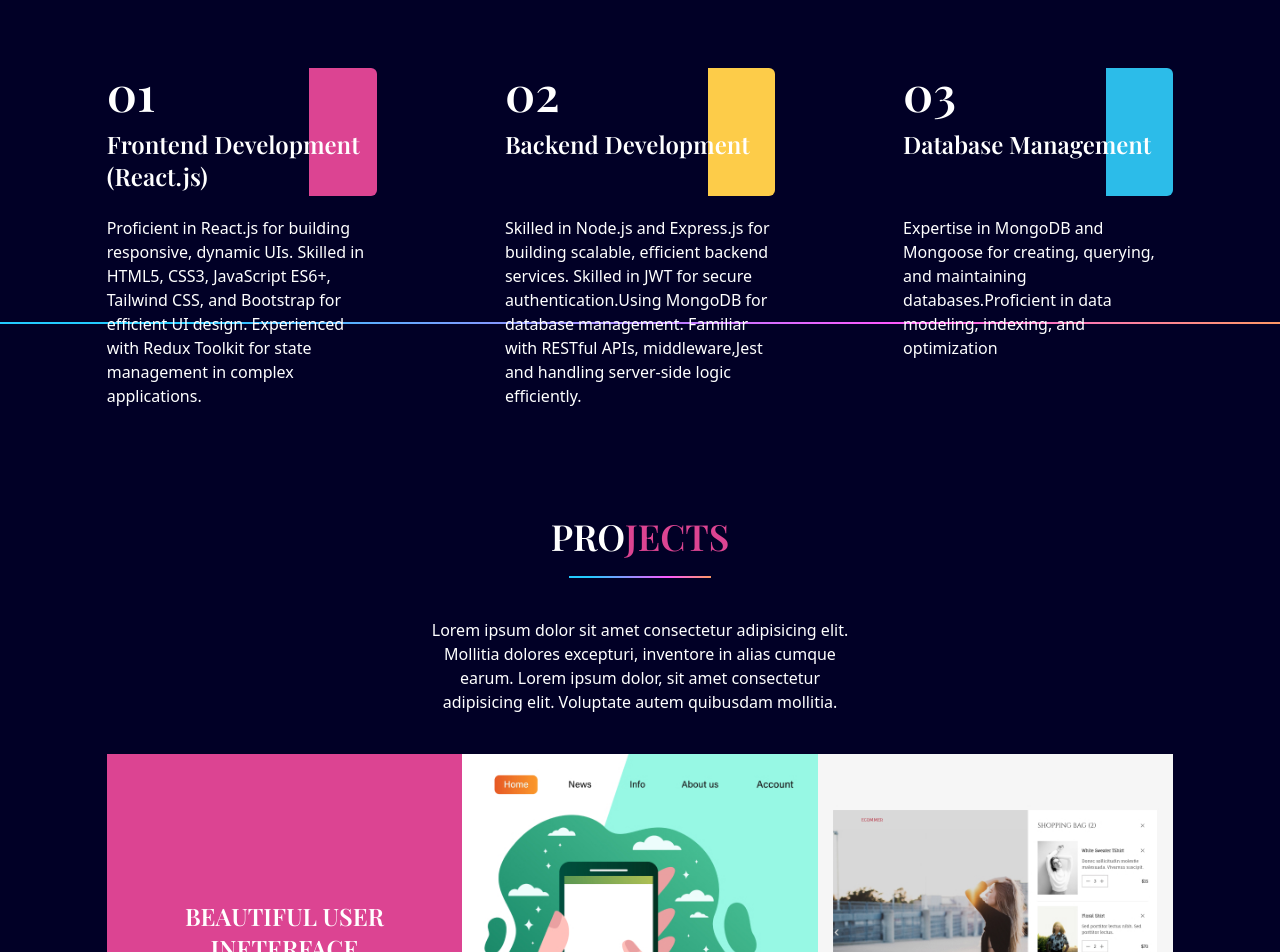
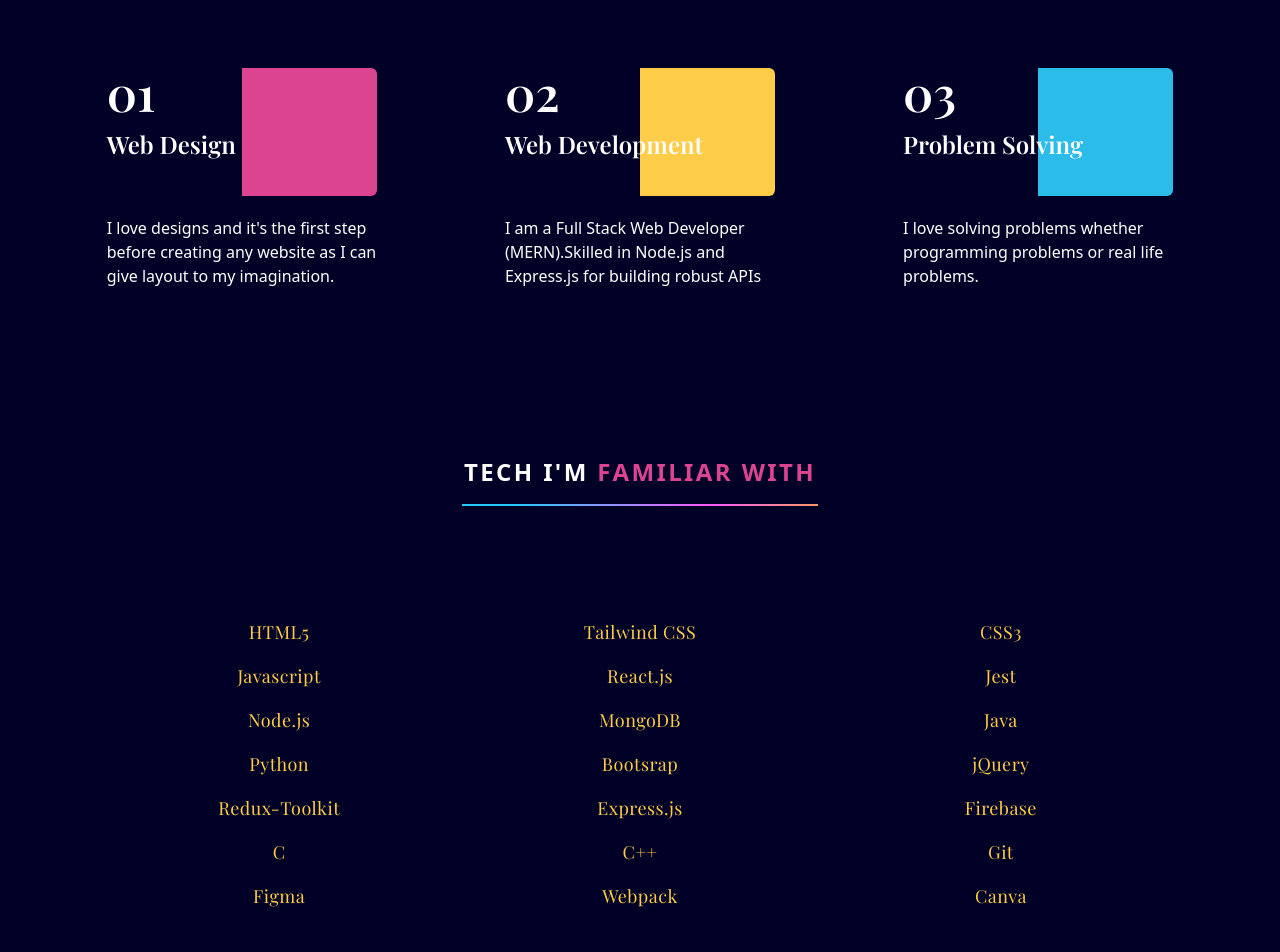
Before and after one commit to NithinPrathapan/Nithin-Prathapan-Personal-Portfolio, a React (Vite) app: page / in a window 1280 px wide. Shown: the part 1280-2232 px from the top of the page. Built offline with nearby package versions, Linux system fonts and the light colour scheme; a web font is replaced by a local one.

Commit message:
skillset added

```diff
--- a/src/App.jsx
+++ b/src/App.jsx
@@ -39,17 +39,15 @@ const App = () => {
         <Landing setSelectedpage={setSelectedpage} />
       </div>
       <LineGradient />
-      <div className="w-5/6 mx-auto md:h-full">
+      <div className="w-5/6 mx-auto min-h-full">
         <MySkills />
       </div>
       <LineGradient />
-      <div className="w-5/6 mx-auto ">
+      <div className="w-5/6 mx-auto min-h-full">
         <Projects />
       </div>
       <LineGradient />
-      <div className="w-5/6 mx-auto ">
-        <Testimonials />
-      </div>
+      <div className="w-5/6 mx-auto ">{/* <Testimonials /> */}</div>
       <LineGradient />
       <div className="w-5/6 mx-auto ">
         <Contact />
--- a/src/components/Landing.jsx
+++ b/src/components/Landing.jsx
@@ -65,9 +65,12 @@ const Landing = ({ setSelectedpage }) => {
             </span>
           </p>
           <p className="mt-10 mb-7 text-sm text-center md:text-start">
-            Lorem ipsum dolor sit amet consectetur, adipisicing elit. Sit iure
-            cupiditate velit ratione autem, dolorum quod vel consectetur
-            distinctio hic?
+            Hi, I am a Full Stack Web Developer and Web Designer. An Open Source
+            enthusiast and a Computer Science graduate from India. <br />I am a
+            Software engineer with a strong foundation in Computer Science,
+            specializing in web development. I love working on new and exciting
+            technologies. I have a keen interest in Web Development and I am
+            always looking for new opportunities to learn and grow.
           </p>
         </motion.div>
         <motion.div
--- a/src/components/MySkills.jsx
+++ b/src/components/MySkills.jsx
@@ -3,12 +3,14 @@ import useMediaQuery from "../hooks/useMediaQuery";
 import LineGradient from "./LineGradient";
 import { motion } from "framer-motion";
 import skills from "../assets/skills-image.png";
+import SkillSet from "./SkillSet";
 
 const MySkills = () => {
   const isAboveMediumScreens = useMediaQuery("(min-width:1080px)");
   return (
-    <section id="skills" className="pt-10 pb-24">
+    <div id="skills" className="pt-10 pb-24">
       {/* header and image section */}
+
       <div className="md:flex md:justify-between md:gap-16 mt-32">
         <motion.div
           className=" md:w-1/3 "
@@ -65,16 +67,14 @@ const MySkills = () => {
             <div className="z-10">
               <p className="font-playfair font-semibold text-5xl">01</p>
               <p className="font-playfair font-semibold text-2xl mt-3">
-                Frontend Development <br /> (React.js)
+                Web Design <br />
               </p>
             </div>
-            <div className="w-1/4 rounded-r-md h-32 bg-red absolute right-0 top-0 z-[-1]" />
+            <div className="w-2/4 rounded-r-md h-32 bg-red absolute right-0 top-0 z-[-1]" />
           </div>
           <p className="mt-5">
-            Proficient in React.js for building responsive, dynamic UIs. Skilled
-            in HTML5, CSS3, JavaScript ES6+, Tailwind CSS, and Bootstrap for
-            efficient UI design. Experienced with Redux Toolkit for state
-            management in complex applications.
+            I love designs and it's the first step before creating any website
+            as I can give layout to my imagination.
           </p>
         </motion.div>
         {/* innovative */}
@@ -93,16 +93,14 @@ const MySkills = () => {
             <div className="z-10">
               <p className="font-playfair font-semibold text-5xl">02</p>
               <p className="font-playfair font-semibold text-2xl mt-3">
-                Backend Development
+                Web Development
               </p>
             </div>
-            <div className="w-1/4 rounded-r-md h-32 bg-yellow absolute right-0 top-0 z-[-1]" />
+            <div className="w-2/4 rounded-r-md h-32 bg-yellow absolute right-0 top-0 z-[-1]" />
           </div>
           <p className="mt-5">
-            Skilled in Node.js and Express.js for building scalable, efficient
-            backend services. Skilled in JWT for secure authentication.Using
-            MongoDB for database management. Familiar with RESTful APIs,
-            middleware,Jest and handling server-side logic efficiently.
+            I am a Full Stack Web Developer (MERN).Skilled in Node.js and
+            Express.js for building robust APIs
           </p>
         </motion.div>
         {/* imaginative */}
@@ -121,19 +119,19 @@ const MySkills = () => {
             <div className="z-10">
               <p className="font-playfair font-semibold text-5xl">03</p>
               <p className="font-playfair font-semibold text-2xl mt-3">
-                Database Management
+                Problem Solving
               </p>
             </div>
-            <div className="w-1/4 rounded-r-md h-32 bg-blue absolute right-0 top-0 z-[-1]" />
+            <div className="w-2/4 rounded-r-md h-32 bg-blue absolute right-0 top-0 z-[-1]" />
           </div>
           <p className="mt-5">
-            Expertise in MongoDB and Mongoose for creating, querying, and
-            maintaining databases.Proficient in data modeling, indexing, and
-            optimization
+            I love solving problems whether programming problems or real life
+            problems.
           </p>
         </motion.div>
       </div>
-    </section>
+      <SkillSet />
+    </div>
   );
 };
 
--- /dev/null
+++ b/src/components/SkillSet.jsx
@@ -0,0 +1,68 @@
+import React from "react";
+import { motion } from "framer-motion";
+import LineGradient from "./LineGradient";
+
+const SkillSet = () => {
+  return (
+    <div className="">
+      <div className="flex flex-col md:gap-16 mt-32 justify-center">
+        <motion.div
+          className=" mt-10 flex flex-col gap-4"
+          initial="hidden"
+          whileInView="visible"
+          viewport={{ once: true, amount: 0.5 }}
+          transition={{ delay: 0.2, duration: 0.5 }}
+          variants={{
+            hidden: { opacity: 0, y: 50 },
+            visible: { opacity: 1, y: 0 },
+          }}
+        >
+          <h1 className="uppercase text-2xl tracking-widest text-center  font-semibold">
+            Tech I'm <span className="text-red">familiar with</span>
+          </h1>
+          <div className="w-1/3 mx-auto ">
+            <LineGradient />
+          </div>
+        </motion.div>
+        <motion.div
+          className=" mt-12 flex flex-col gap-4"
+          initial="hidden"
+          whileInView="visible"
+          viewport={{ once: true, amount: 0.5 }}
+          transition={{ delay: 0.2, duration: 0.5 }}
+          variants={{
+            hidden: { opacity: 0, y: 50 },
+            visible: { opacity: 1, y: 0 },
+          }}
+        >
+          <div className=" grid grid-cols-1 xs:grid-cols-2 md:grid-cols-3 font-playfair text-lg tracking-wide text-yellow justify-center items-center grid-rows-8 text-center gap-4">
+            {" "}
+            <p className="hover:scale-105 transition ease-in-out duration-300 cursor-default">HTML5</p>
+            <p className="hover:scale-105 transition ease-in-out duration-300 cursor-default">Tailwind CSS</p>
+            <p className="hover:scale-105 transition ease-in-out duration-300 cursor-default">CSS3</p>
+            <p className="hover:scale-105 transition ease-in-out duration-300 cursor-default">Javascript</p>
+            <p className="hover:scale-105 transition ease-in-out duration-300 cursor-default">React.js</p>
+            <p className="hover:scale-105 transition ease-in-out duration-300 cursor-default">Jest</p>
+            <p className="hover:scale-105 transition ease-in-out duration-300 cursor-default">Node.js</p>
+            <p className="hover:scale-105 transition ease-in-out duration-300 cursor-default">MongoDB</p>
+            <p className="hover:scale-105 transition ease-in-out duration-300 cursor-default">Java</p>
+            <p className="hover:scale-105 transition ease-in-out duration-300 cursor-default">Python</p>
+            <p className="hover:scale-105 transition ease-in-out duration-300 cursor-default">Bootsrap</p>
+            <p className="hover:scale-105 transition ease-in-out duration-300 cursor-default">jQuery</p>
+            <p className="hover:scale-105 transition ease-in-out duration-300 cursor-default">Redux-Toolkit</p>
+            <p className="hover:scale-105 transition ease-in-out duration-300 cursor-default">Express.js</p>
+            <p className="hover:scale-105 transition ease-in-out duration-300 cursor-default">Firebase</p>
+            <p className="hover:scale-105 transition ease-in-out duration-300 cursor-default">C</p>
+            <p className="hover:scale-105 transition ease-in-out duration-300 cursor-default">C++</p>
+            <p className="hover:scale-105 transition ease-in-out duration-300 cursor-default">Git</p>
+            <p className="hover:scale-105 transition ease-in-out duration-300 cursor-default">Figma</p>
+            <p className="hover:scale-105 transition ease-in-out duration-300 cursor-default">Webpack</p>
+            <p className="hover:scale-105 transition ease-in-out duration-300 cursor-default">Canva</p>
+          </div>
+        </motion.div>
+      </div>
+    </div>
+  );
+};
+
+export default SkillSet;
```
